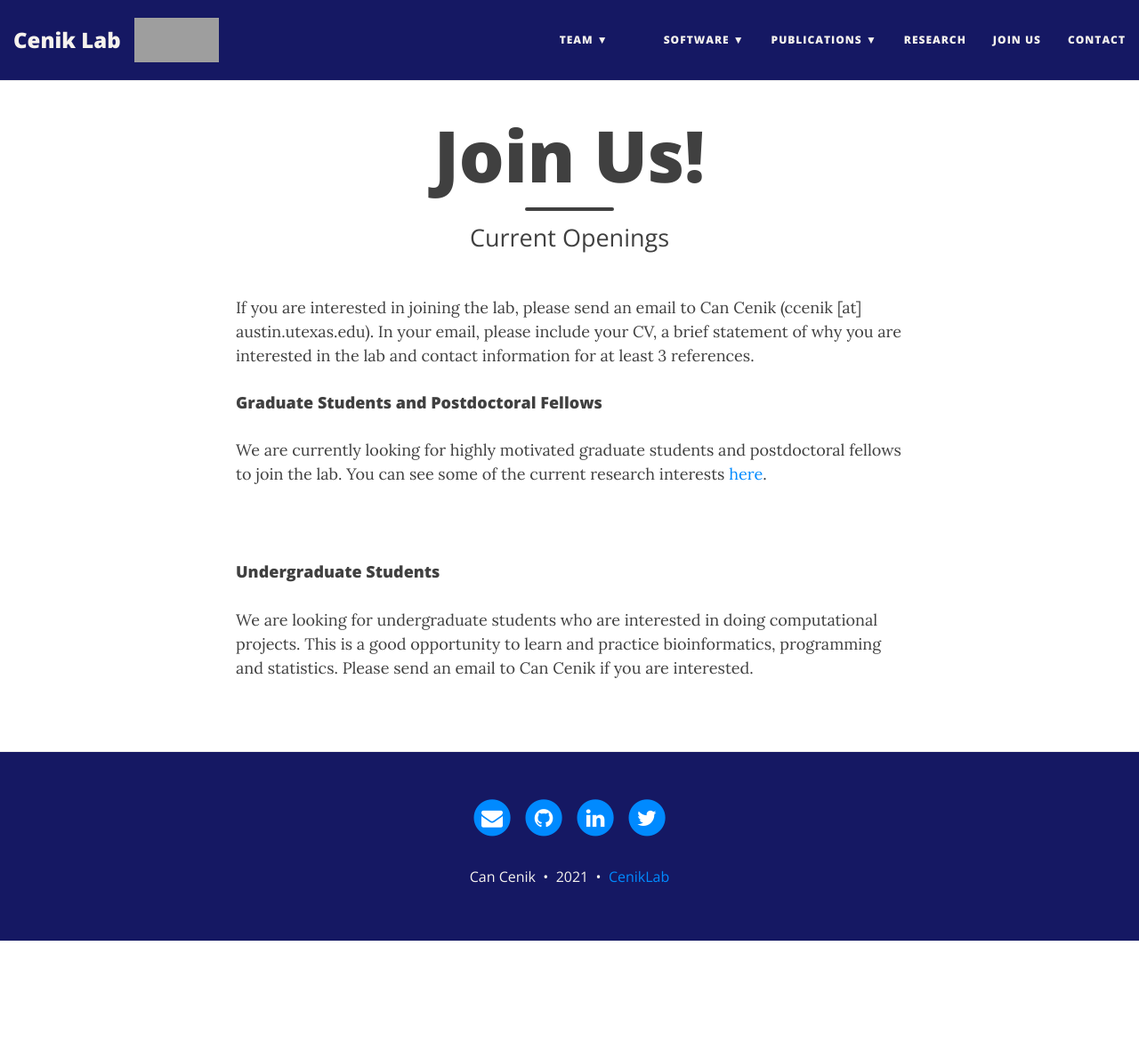
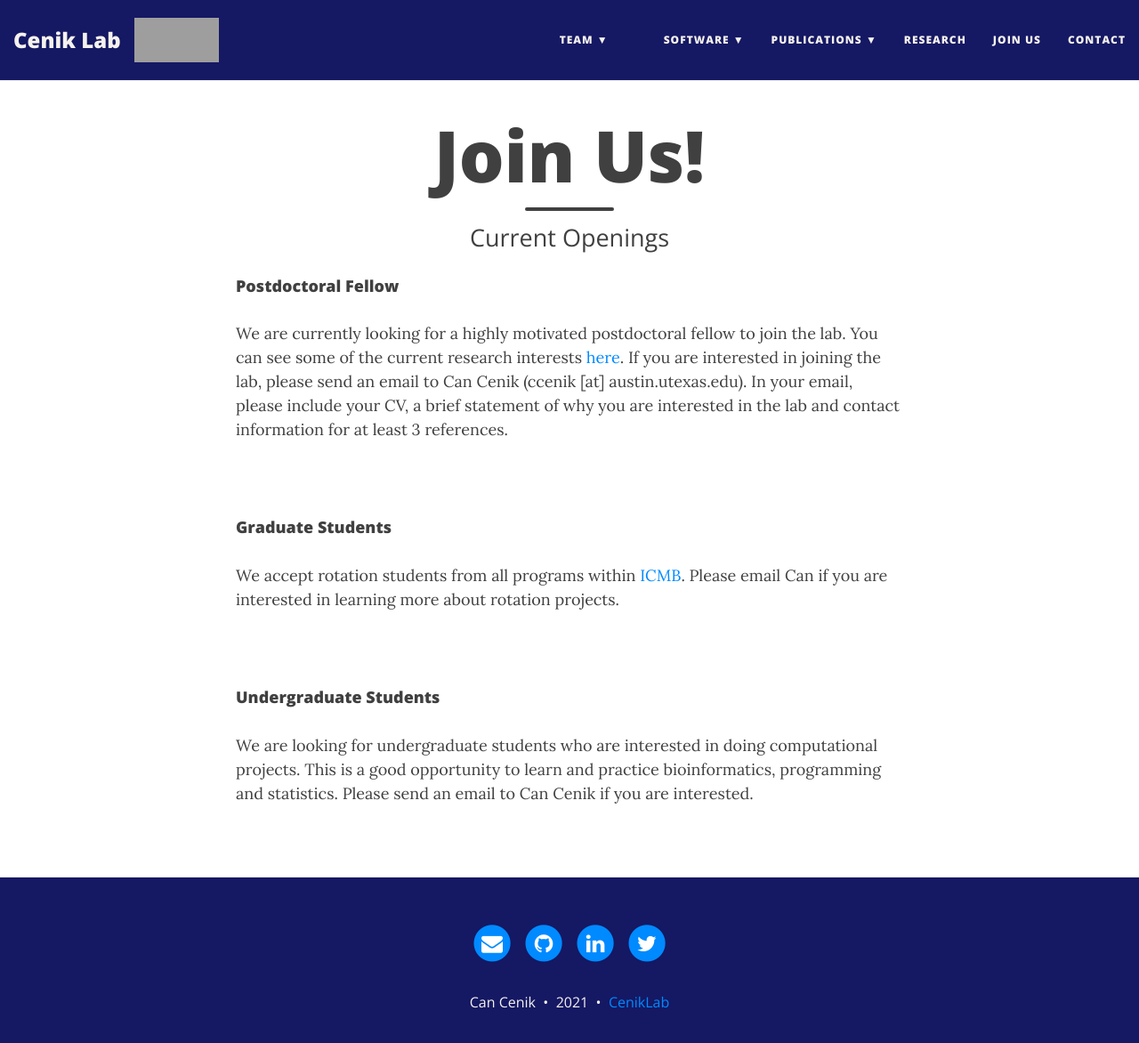
Before and after one commit to CenikLab/CenikLab.github.io, a Jekyll site: the page built from jobs.md, in a window 1280 px wide and 1198 px high. Shown: the top 1172 px of the window at 89% size. Built offline with Jekyll 4.4.1, drawn with Linux system fonts in a browser that asks for light colours; nearby versions of some CDN libraries; grey boxes are pictures that could not be loaded.

Commit message:
Minor fixes

```diff
--- a/_config.yml
+++ b/_config.yml
@@ -102,7 +102,7 @@ author:
 # If you want to add a new link that isn't here, you'll need to also edit the file _data/SocialNetworks.yml
 social-network-links:
 #  rss: true
-  email: "ccenik@stanford.edu"
+  email: "ccenik@austin.utexas.edu"
   github: CenikLab
   linkedin: can-cenik-021b3451
 #  telephone: +14159998888
--- a/jobs.md
+++ b/jobs.md
@@ -4,11 +4,15 @@ title: Join Us!
 subtitle: Current Openings
 ---
 
-If you are interested in joining the lab, please send an email to Can Cenik (ccenik [at] austin.utexas.edu). In your email, please include your CV, a brief statement of why you are interested in the lab and contact information for at least 3 references.
+#### Postdoctoral Fellow
 
-#### Graduate Students and Postdoctoral Fellows
+We are currently looking for a highly motivated postdoctoral fellow to join the lab. You can see some of the current research interests [here](/research). If you are interested in joining the lab, please send an email to Can Cenik (ccenik [at] austin.utexas.edu). In your email, please include your CV, a brief statement of why you are interested in the lab and contact information for at least 3 references.
 
-We are currently looking for highly motivated graduate students and postdoctoral fellows to join the lab. You can see some of the current research interests [here](/research).
+
+ &nbsp;
+
+#### Graduate Students
+We accept rotation students from all programs within [ICMB](https://icmb.utexas.edu/graduate-programs). Please email Can if you are interested in learning more about rotation projects.
 
  &nbsp;
 
```
Also changed, not shown: _collaborators/600_alex_palazzo.md (+1 -1 lines), 1 other file.
